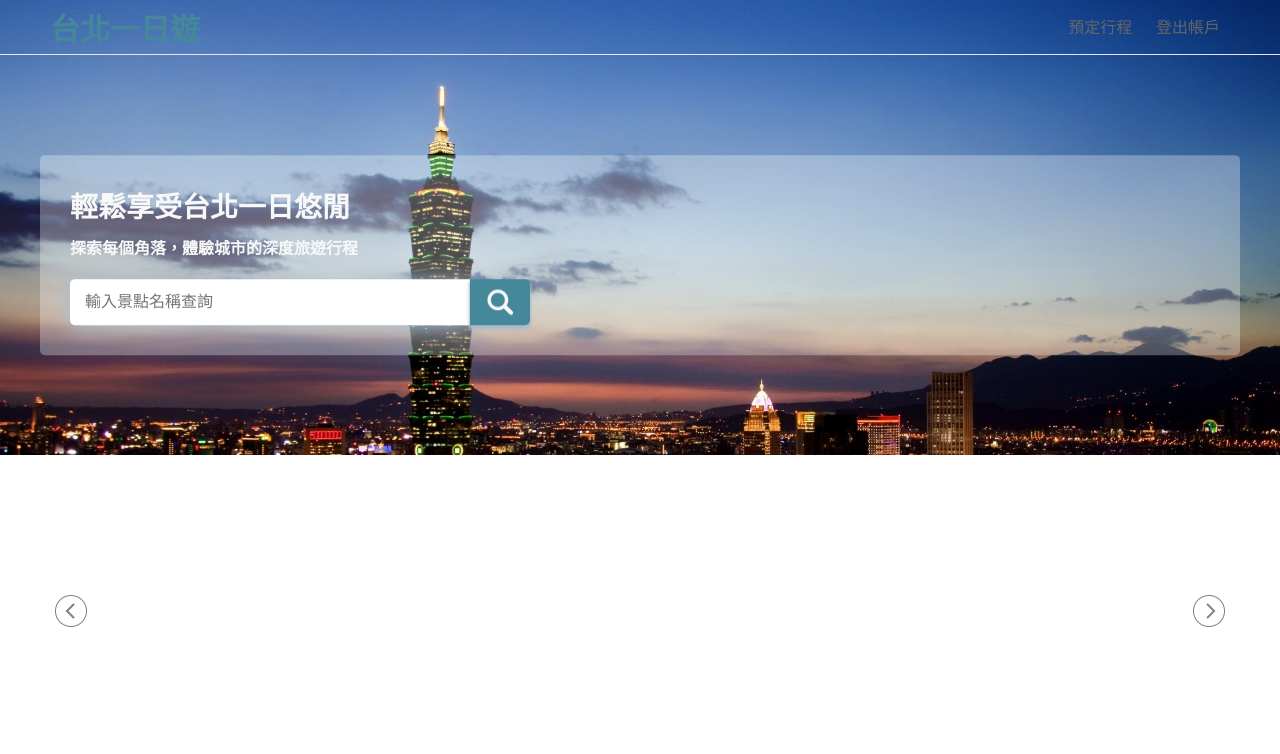
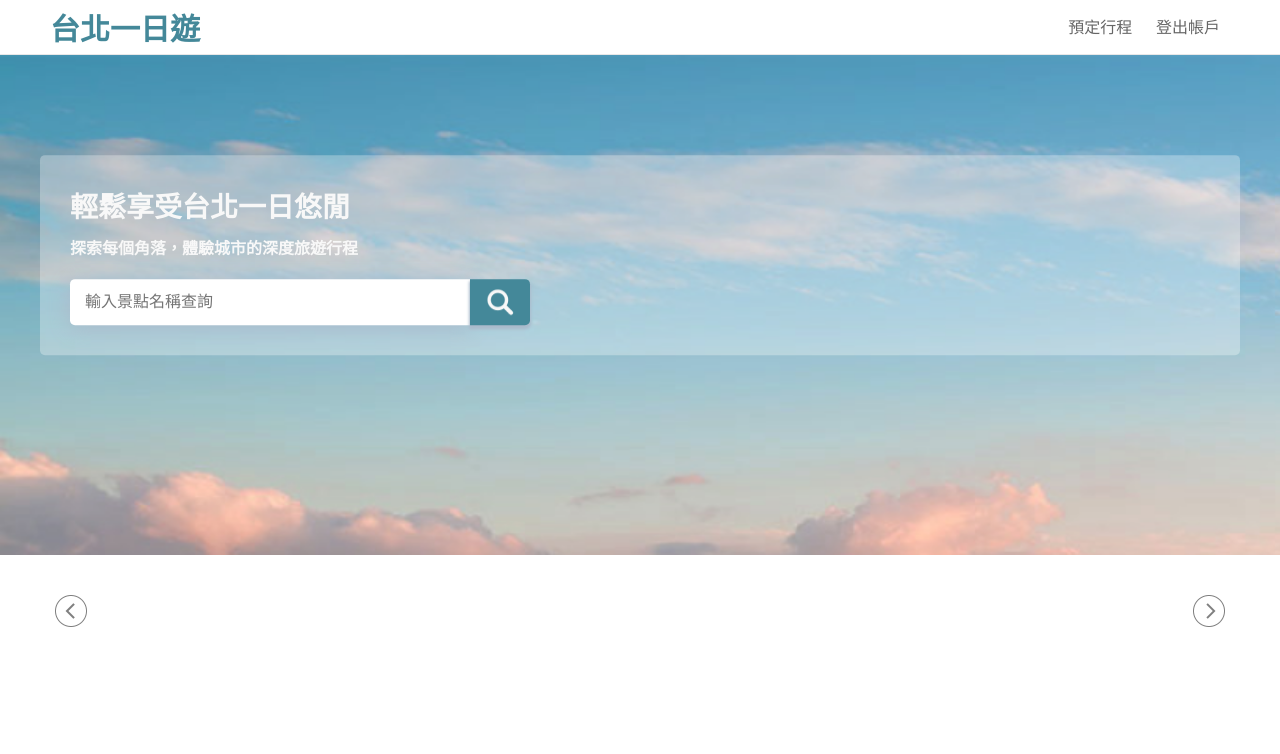
Before and after one commit to Katlyn880815/Taipei-day-trip, a Flask app: page / in a window 1280 px wide. Shown: the top 754 px of the page. Run offline with Flask 3, Linux system fonts and the light colour scheme.

Commit message:
Back to origin state

```diff
--- a/static/css/main.css
+++ b/static/css/main.css
@@ -151,18 +151,10 @@ a {
 /* COLORS */
 /* TYPEPOGRAPHY*/
 .section__hero {
+  background: url("../image/welcome.png");
+  background-size: cover;
+  background-repeat: no-repeat;
   height: 50rem;
-  position: relative;
-}
-.section__hero::after {
-  content: "";
-  position: absolute;
-  top: -10rem;
-  width: 100%;
-  height: 50rem;
-  background: url("../image/taipei-2.jpg");
-  z-index: -1000;
-  background-size: cover;
 }
 .section__hero__container {
   transform: translateY(50%);
--- a/static/js/script.js
+++ b/static/js/script.js
@@ -198,8 +198,7 @@ async function fetchByKeyword(path, keyword) {
 }
 
 async function getData(path) {
-  let prefixHttp = "http://35.162.233.114:3000/api";
-  // let prefixHttp = "http://127.0.0.1:3000/api";
+  let prefixHttp = "/api";
   console.log(isLoading);
   if (isLoading === false) {
     isLoading = true;
--- a/static/scss/index.scss
+++ b/static/scss/index.scss
@@ -2,20 +2,10 @@
 @import "mixin.scss";
 
 .section__hero {
-  // background: url("../image/taipei-2.png");
+  background: url("../image/welcome.png");
+  background-size: cover;
+  background-repeat: no-repeat;
   height: 50rem;
-  position: relative;
-
-  &::after {
-    content: "";
-    position: absolute;
-    top: -10rem;
-    width: 100%;
-    height: 50rem;
-    background: url("../image/taipei-2.jpg");
-    z-index: -1000;
-    background-size: cover;
-  }
 
   &__container {
     transform: translateY(50%);
```
Also changed, not shown: 1 other file.
